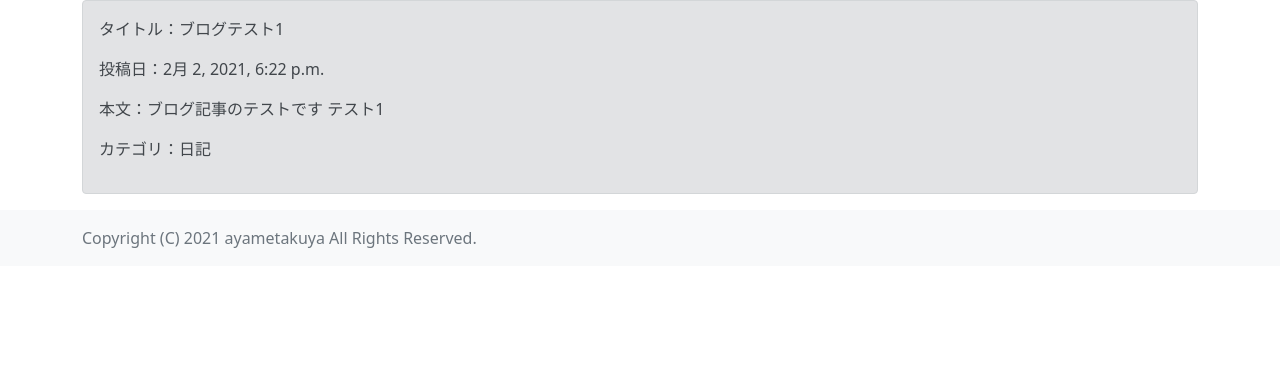
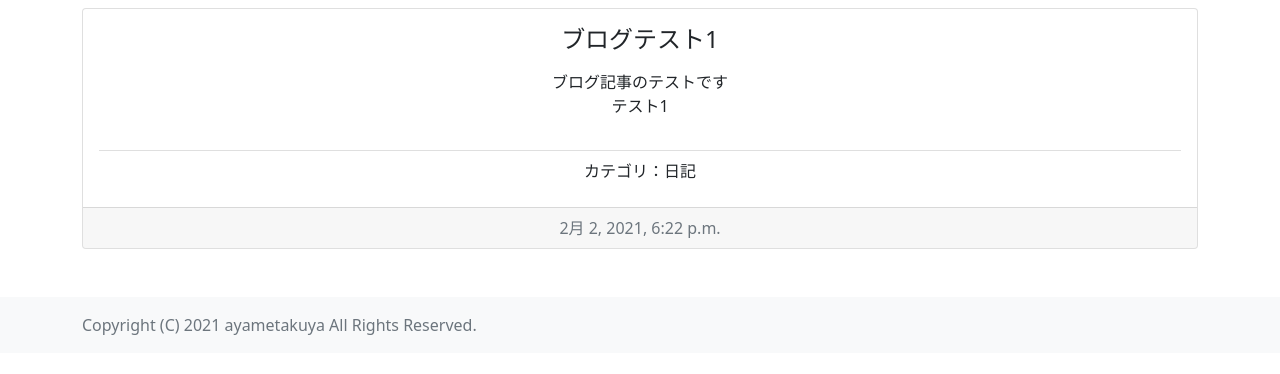
Before and after one commit to nsktky/blog, a Django app: page /blog/1/ in a window 1280 px wide. Shown: the part 72-446 px from the top of the page. Run offline with Django 3.2, Linux system fonts and the light colour scheme; data comes from the database, SQL or seed files in the repository.

Commit message:
workdetail,blogdetailの見た目調整

```diff
--- a/templates/blogdetail.html
+++ b/templates/blogdetail.html
@@ -3,16 +3,27 @@
 {% block title %}blog記事{% endblock %}
 
 {% block content %}
-<div class="container">
-    <div class="alert alert-secondary" role="alert">
-        <p>タイトル：{{ object.title }}</p>
-        <p>投稿日：{{ object.created_at }}</p>
-        <p>本文：{{ object.content }}</p>
-        {% if object.category is None %}
-        <p>カテゴリはありません。</p>
-        {% else %}
-        <p>カテゴリ：{{ object.category }}</p>
-        {% endif %}
+
+<div class="container mt-2 pb-5">
+    <div class="card text-center">
+        <div class="card-body">
+            <h4 class="card-title pb-2">{{ object.title }}</h4>
+            <p class="card-text">{{ object.content | linebreaksbr }}</p>
+            <ul class="list-group list-group-flush">
+                <li class="list-group-item"></li>
+                <li class="list-group-item">
+                    {% if object.category is None %}
+                    カテゴリはありません
+                    {% else %}
+                    カテゴリ：{{ object.category }}
+                    {% endif %}
+                </li>
+            </ul>
+        </div>
+        <div class="card-footer text-muted">
+            {{ object.created_at }}
+        </div>
     </div>
 </div>
+
 {% endblock %}
--- a/templates/worklist.html
+++ b/templates/worklist.html
@@ -5,8 +5,8 @@
 {% block content %}
 
 <div class="container py-5">
-    <h2>work一覧</h2>
-    <p>製作物の一覧</p>
+    <h1 class="text-center">work一覧</h1>
+    <p class="text-center">製作物の一覧</p>
     <div class="card-deck">
         <div class="row">
             {% for item in object_list %}
@@ -16,7 +16,7 @@
                     <div class="card-body">
                         <p class="card-title">{{ item.title }}</p>
                         <p class="card-text">{{ item.content | truncatechars:20 }}</p>
-                        <p class="card-text bu"><a href="{% url 'workdetail' item.pk %}">よむ</a></p>
+                        <p class="card-text bu"><a href="{% url 'workdetail' item.pk %}" class="btn btn-outline-dark btn-sm mt-2" role="button">よむ</a></p>
                     </div>
                 </div>
             </div>
```
Also changed, not shown: templates/bloglist.html (+5 -6 lines), templates/top.html (+6 -6 lines), templates/workdetail.html (+11 -5 lines).
